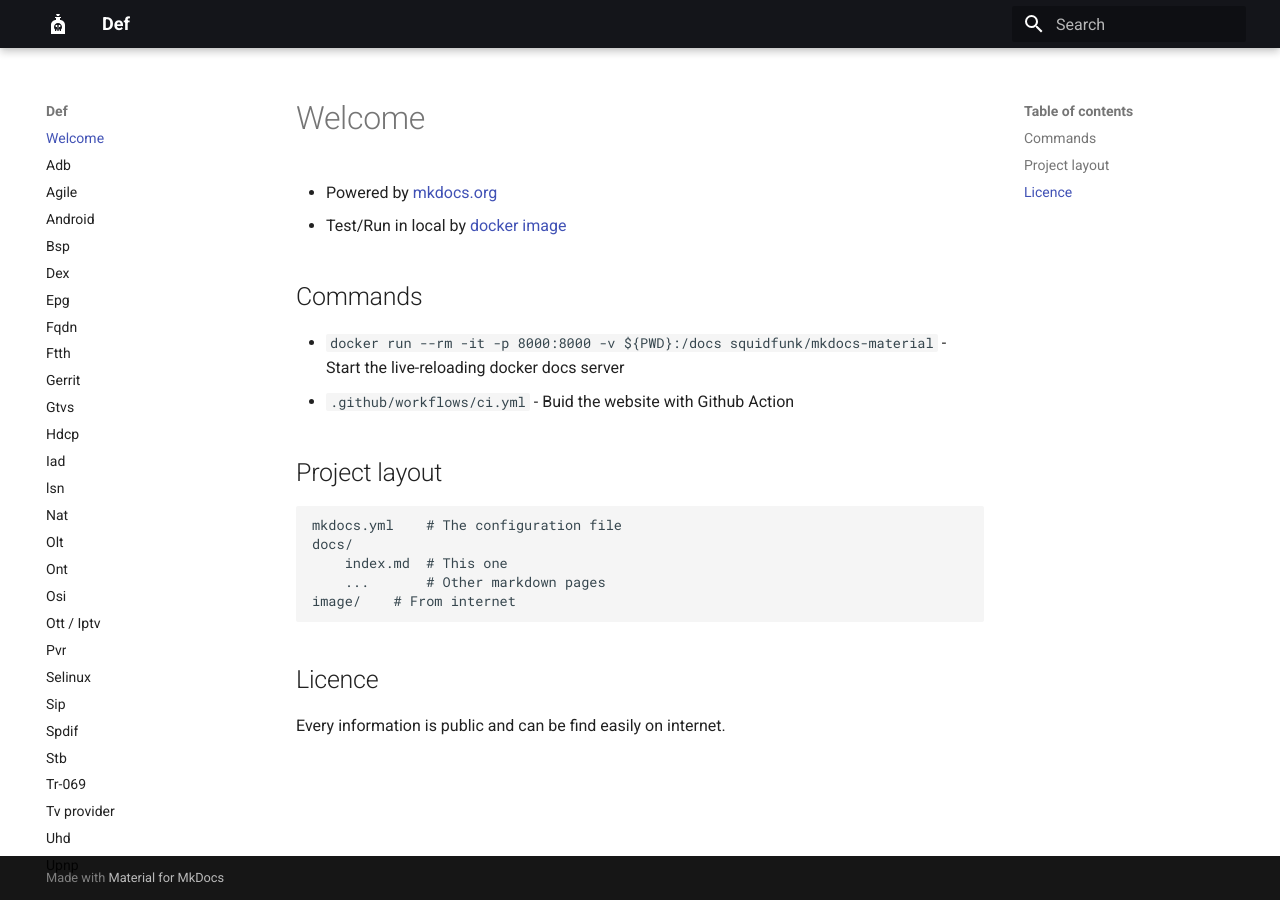
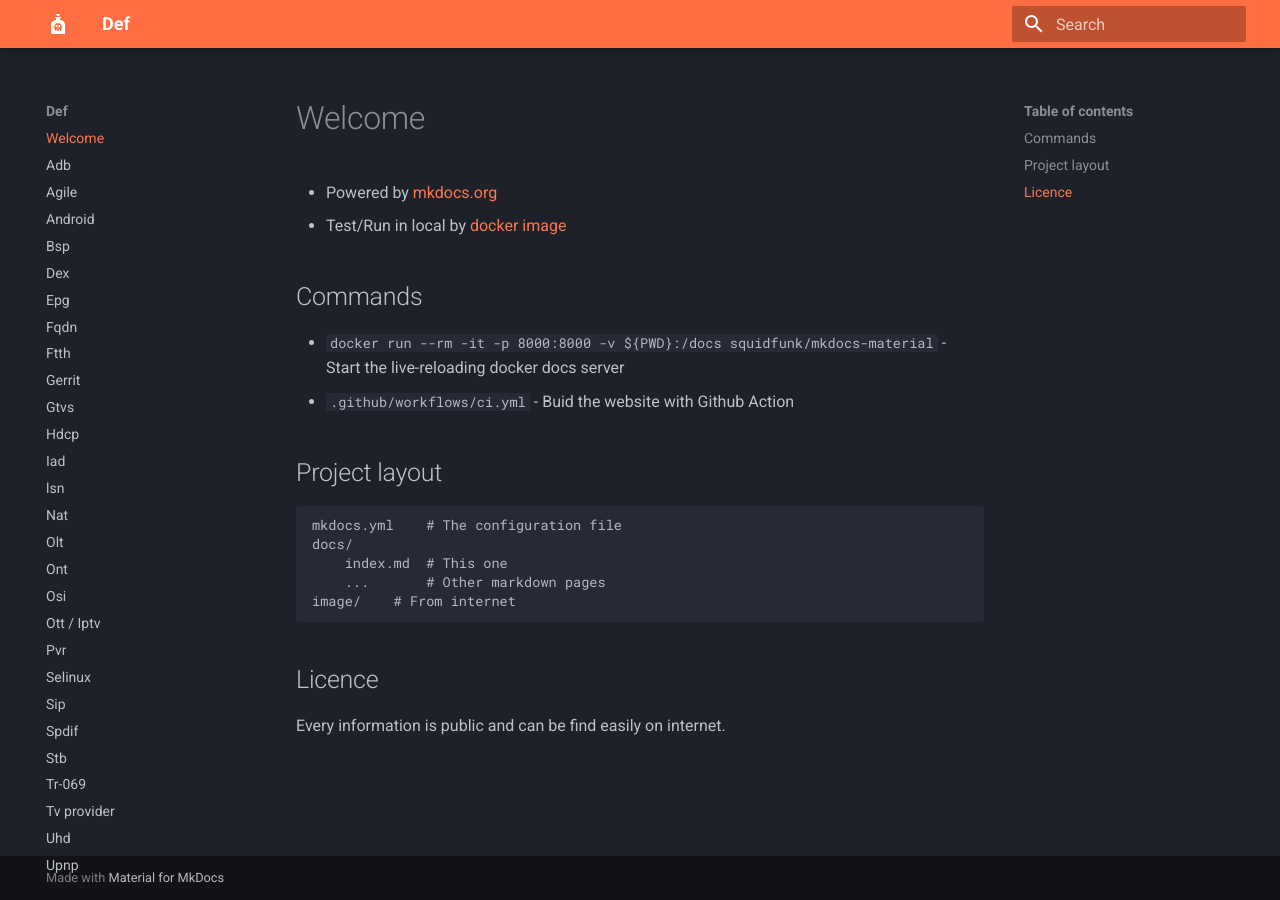
Before and after one commit to torrentcome/def, an MkDocs documentation site: the page built from docs/index.md, in a window 1280 px wide. Built offline with MkDocs 1.6.1 and Material for MkDocs 9.7.7, drawn with Linux system fonts in a browser that asks for light colours.

Commit message:
Update mkdocs.yml
change color

```diff
--- a/mkdocs.yml
+++ b/mkdocs.yml
@@ -3,8 +3,9 @@ site_name: Def
 theme:
  name: material
  palette:
-  primary: black
-  accent: pink
+  scheme: slate
+  primary: deep orange
+  accent: deep orange
  icon:
   logo: material/bottle-tonic-skull
  favicon: material/bottle-tonic-skull
```
